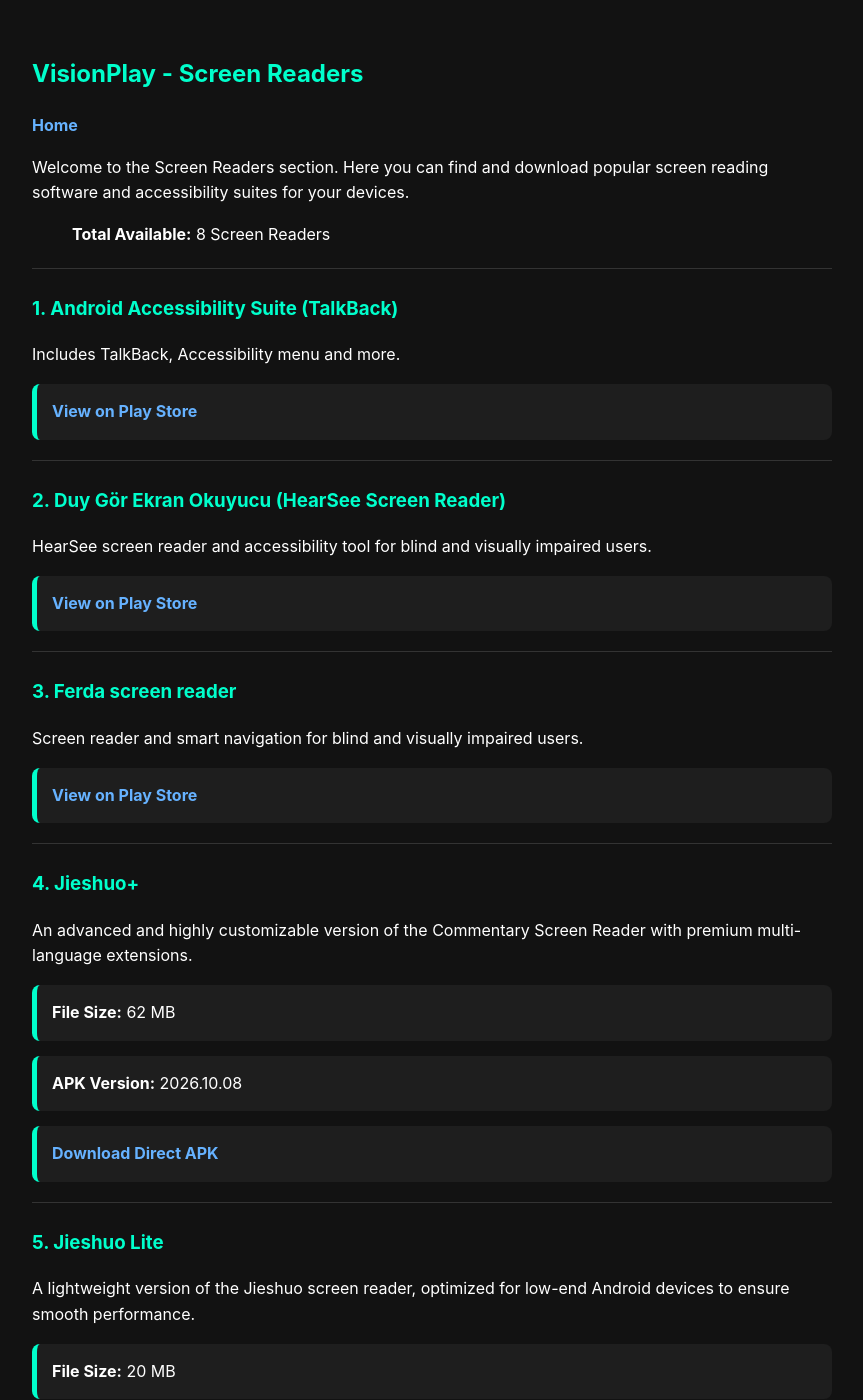
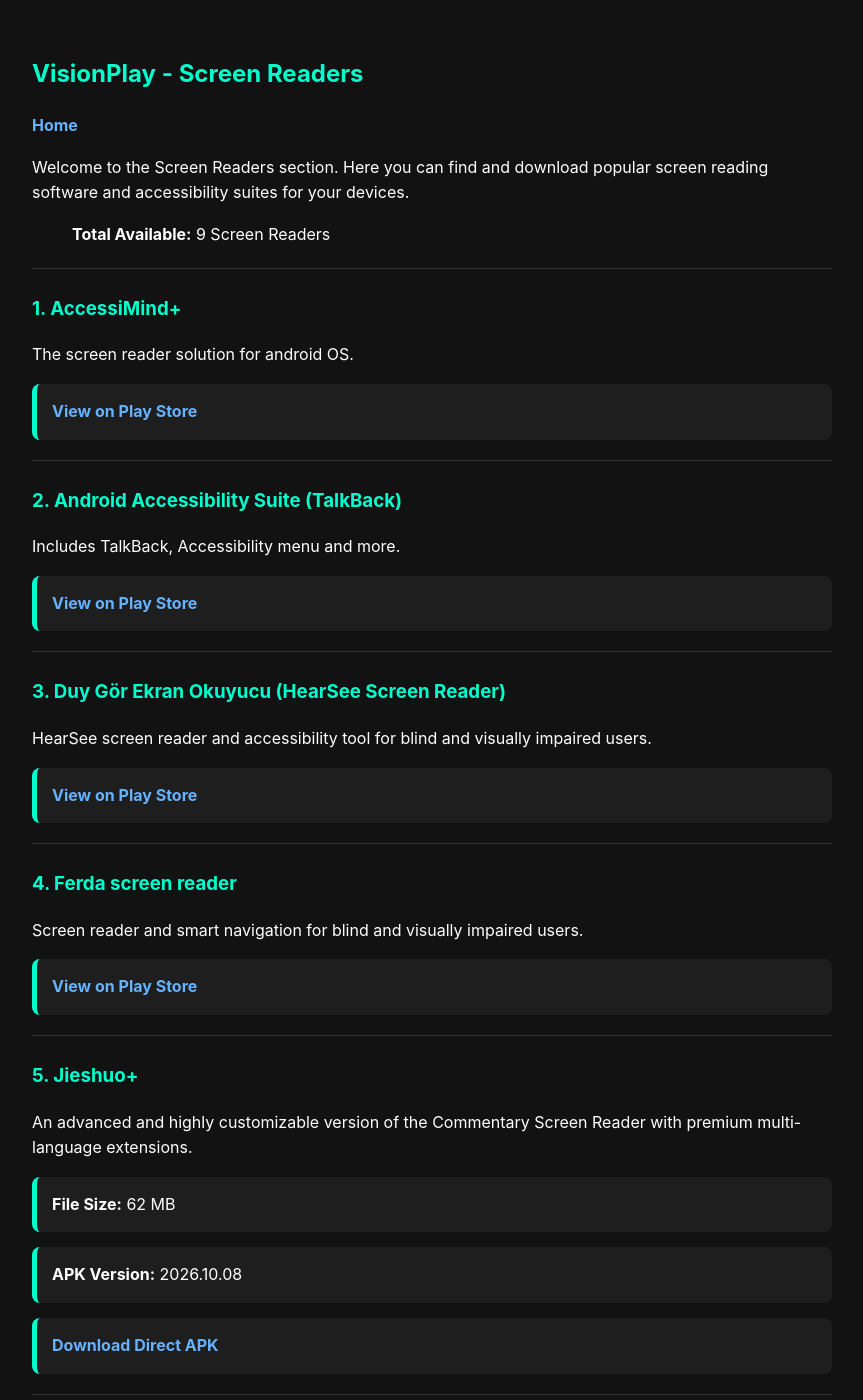
Before and after one commit to abhishekdey-hub/VisionPlay, a Jekyll site: the page built from screen-readers/index.md, in a window 1280 px wide and 1400 px high. Shown: the whole window, without its empty margins (208-1071 px from the left). Built offline with Jekyll 4.4.1, drawn with Linux system fonts in a browser that asks for light colours; some of the changed text lies outside the part shown.

Commit message:
Update index.md

```diff
--- a/screen-readers/index.md
+++ b/screen-readers/index.md
@@ -2,7 +2,7 @@
 layout: default
 title: VisionPlay - Screen Readers
 description: Download and explore the best screen reading software and accessibility suites for blind and visually impaired users.
-keywords: screen readers, talkback, jieshuo, accessibility tools, android screen reader, blind software, VisionPlay
+keywords: screen readers, talkback, jieshuo, accessimind, accessibility tools, android screen reader, blind software, VisionPlay
 language: en
 ---
 
@@ -11,32 +11,39 @@
 
 Welcome to the Screen Readers section. Here you can find and download popular screen reading software and accessibility suites for your devices.
 
-> **Total Available:** 8 Screen Readers
+> **Total Available:** 9 Screen Readers
 
 ---
 
-### 1. Android Accessibility Suite (TalkBack)
+### 1. AccessiMind+
+The screen reader solution for android OS.
+
+* [View on Play Store](https://play.google.com/store/apps/details?id=com.sarperarikan.accessimindreader)
+
+---
+
+### 2. Android Accessibility Suite (TalkBack)
 Includes TalkBack, Accessibility menu and more.
 
 * [View on Play Store](https://play.google.com/store/apps/details?id=com.google.android.marvin.talkback)
 
 ---
 
-### 2. Duy Gör Ekran Okuyucu (HearSee Screen Reader)
+### 3. Duy Gör Ekran Okuyucu (HearSee Screen Reader)
 HearSee screen reader and accessibility tool for blind and visually impaired users.
 
 * [View on Play Store](https://play.google.com/store/apps/details?id=com.eray_bolat.hs_screen_reader)
 
 ---
 
-### 3. Ferda screen reader
+### 4. Ferda screen reader
 Screen reader and smart navigation for blind and visually impaired users.
 
 * [View on Play Store](https://play.google.com/store/apps/details?id=com.ferda.md)
 
 ---
 
-### 4. Jieshuo+
+### 5. Jieshuo+
 An advanced and highly customizable version of the Commentary Screen Reader with premium multi-language extensions.
 
 * **File Size:** 62 MB
@@ -63,14 +70,14 @@
 
 ---
 
-### 7. Prudence Screen Reader
+### 8. Prudence Screen Reader
 An accessibility tool for helping visually impaired people using Android phones.
 
 * [View on Play store](https://play.google.com/store/apps/details?id=com.prudence.reader)
 
 ---
 
-### 8. Talk Forward
+### 9. Talk Forward
 Powerful screen reader: custom gestures, braille, AI image descriptions & more
 
 * [View on Play Store](https://play.google.com/store/apps/details?id=eu.appsuite.talkforward)
```
Also changed, not shown: other parts of screen-readers/index.md (+2 -2 lines).
